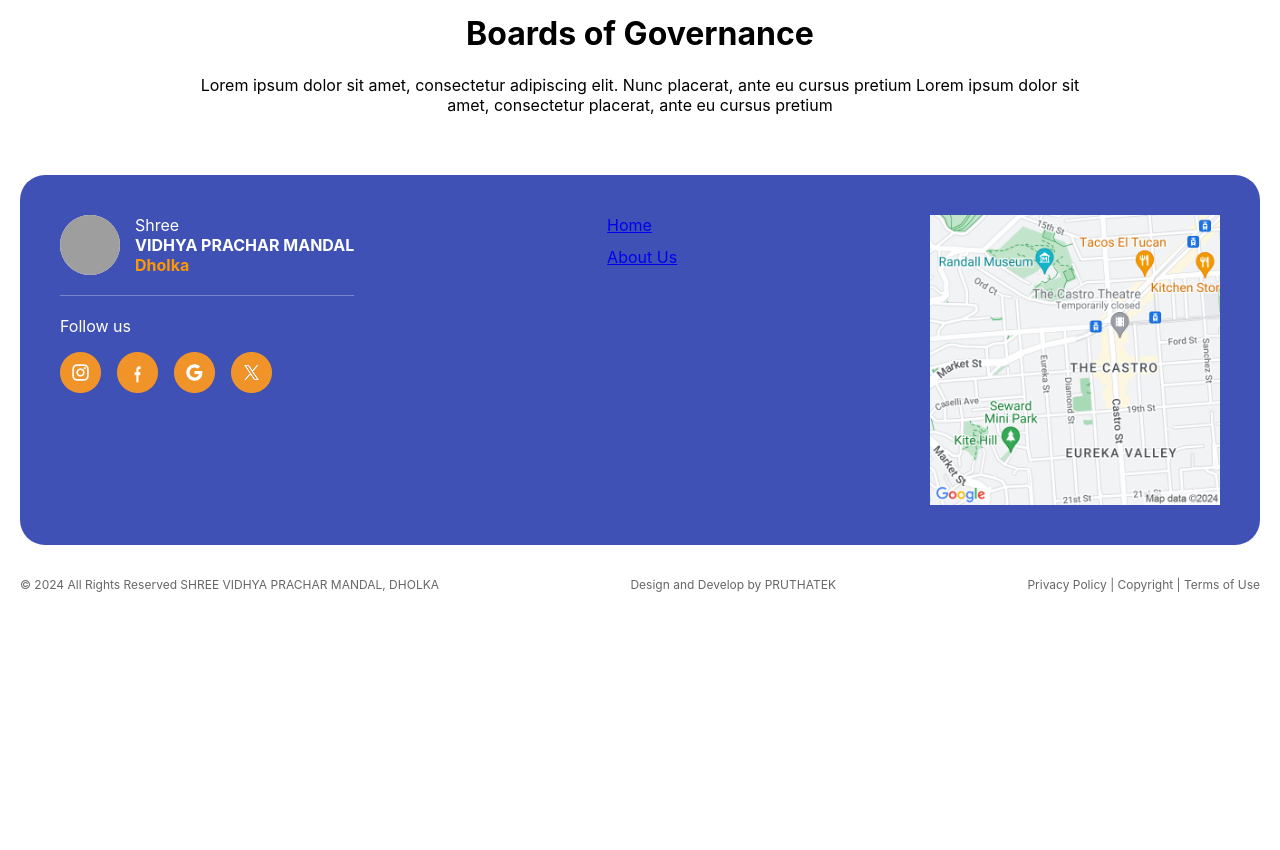
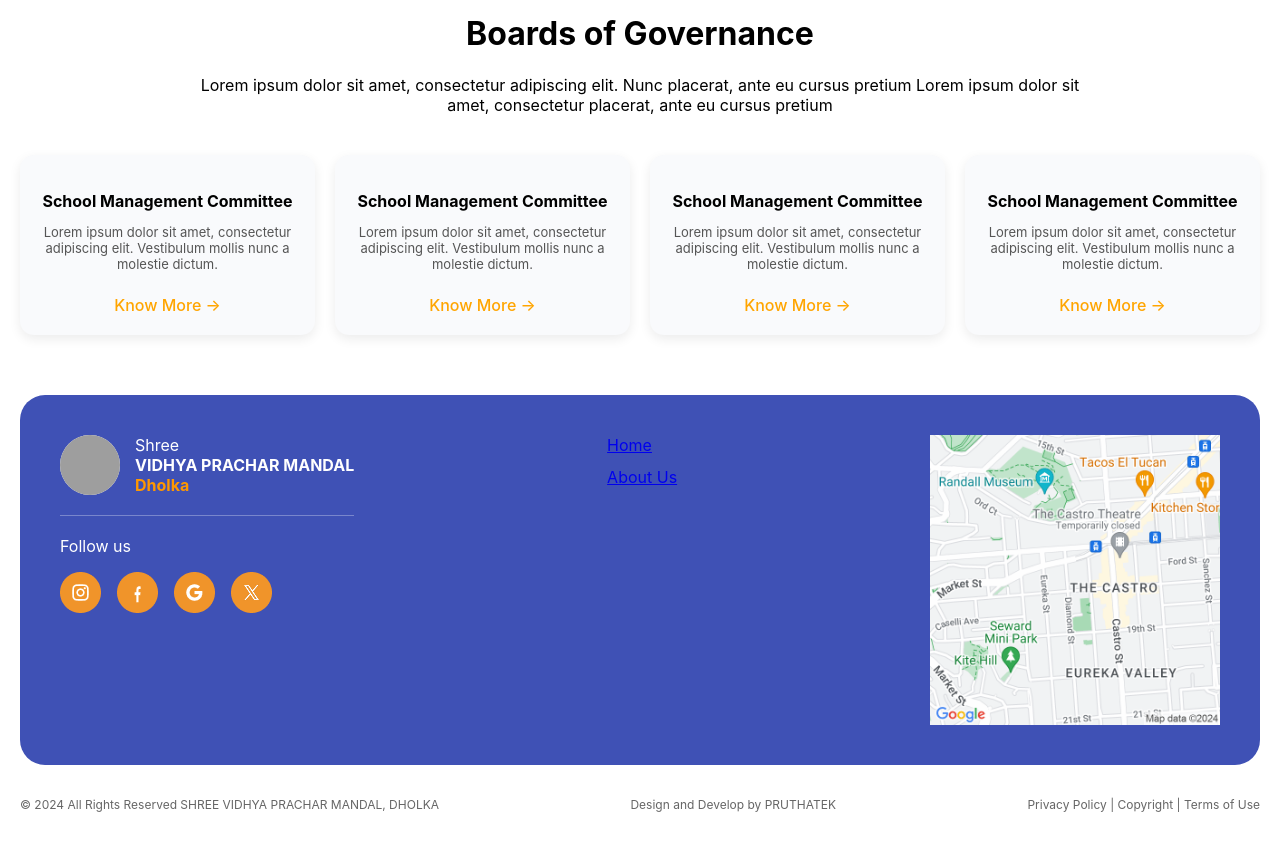
Before and after one commit to ayushisoni2107-del/shree_vidya_mandir, a React (Create React App) app: page /About in a window 1280 px wide. Shown: the part 2500-3350 px from the top of the page. Before the commit the page ends 3144 px from the top, so only its background shows below. Built offline with nearby package versions, Linux system fonts and the light colour scheme; grey boxes are pictures that could not be loaded.

Commit message:
board changes

```diff
--- /dev/null
+++ b/src/about/Board.css
@@ -0,0 +1,32 @@
+.card-container {
+  display: grid;
+  grid-template-columns: repeat(4, 1fr);
+  gap: 20px;
+  padding: 20px;
+}
+
+.info-card {
+  background: #f9fafc;
+  padding: 20px;
+  border-radius: 14px;
+  box-shadow: 0 4px 12px rgba(0,0,0,0.08);
+  text-align: center;
+}
+
+.info-card h3 {
+  font-size: 16px;
+  margin-bottom: 10px;
+}
+
+.info-card p {
+  font-size: 13px;
+  color: #555;
+}
+
+.know-more {
+  color: orange;
+  font-weight: 500;
+  cursor: pointer;
+  display: inline-block;
+  margin-top: 10px;
+}
--- a/src/about/Board.jsx
+++ b/src/about/Board.jsx
@@ -1,11 +1,53 @@
-import React from "react";
+import React ,{ useState } from "react";
+import "./Board.css"
 
+function Card(){
+  const [showMore, setShowMore] = useState(false);
+    return(
+        <>
+         {/* Card */}
+      <div className="info-card">
+        <h3>School Management Committee</h3>
+
+        <p>
+          Lorem ipsum dolor sit amet, consectetur adipiscing elit.
+          Vestibulum mollis nunc a molestie dictum.
+
+          {/* FULL TEXT (SHOW ONLY WHEN CLICKED) */}
+          {showMore && (
+            <>
+              {" "}
+              Mauris venenatis, felis scelerisque aliquet lacinia,
+              nulla nisi venenatis odio, id blandit mauris ipsum id sapien.
+              Vestibulum malesuada orci sit amet pretium facilisis.
+            </>
+          )}
+        </p>
+        <span
+          className="know-more"
+          onClick={() => setShowMore(!showMore)}
+        >
+          {showMore ? "Show Less ↑" : "Know More →"}
+        </span>
+
+
+      </div>
+
+        </>
+    );
+}
 function Board(){
     return(
         <>
         <div><h1 align="center">Boards of Governance</h1>
          <p style={{ textAlign: "center", margin: "0 auto", width: "70%"}}>Lorem ipsum dolor sit amet, consectetur adipiscing elit. Nunc placerat, ante eu cursus pretium Lorem ipsum dolor sit amet, consectetur placerat, ante eu cursus pretium </p>
          </div><br/>
+             <div className="card-container">
+                <Card />
+                <Card />
+                <Card />
+                <Card />
+            </div>
         </>
     );
 }
```
